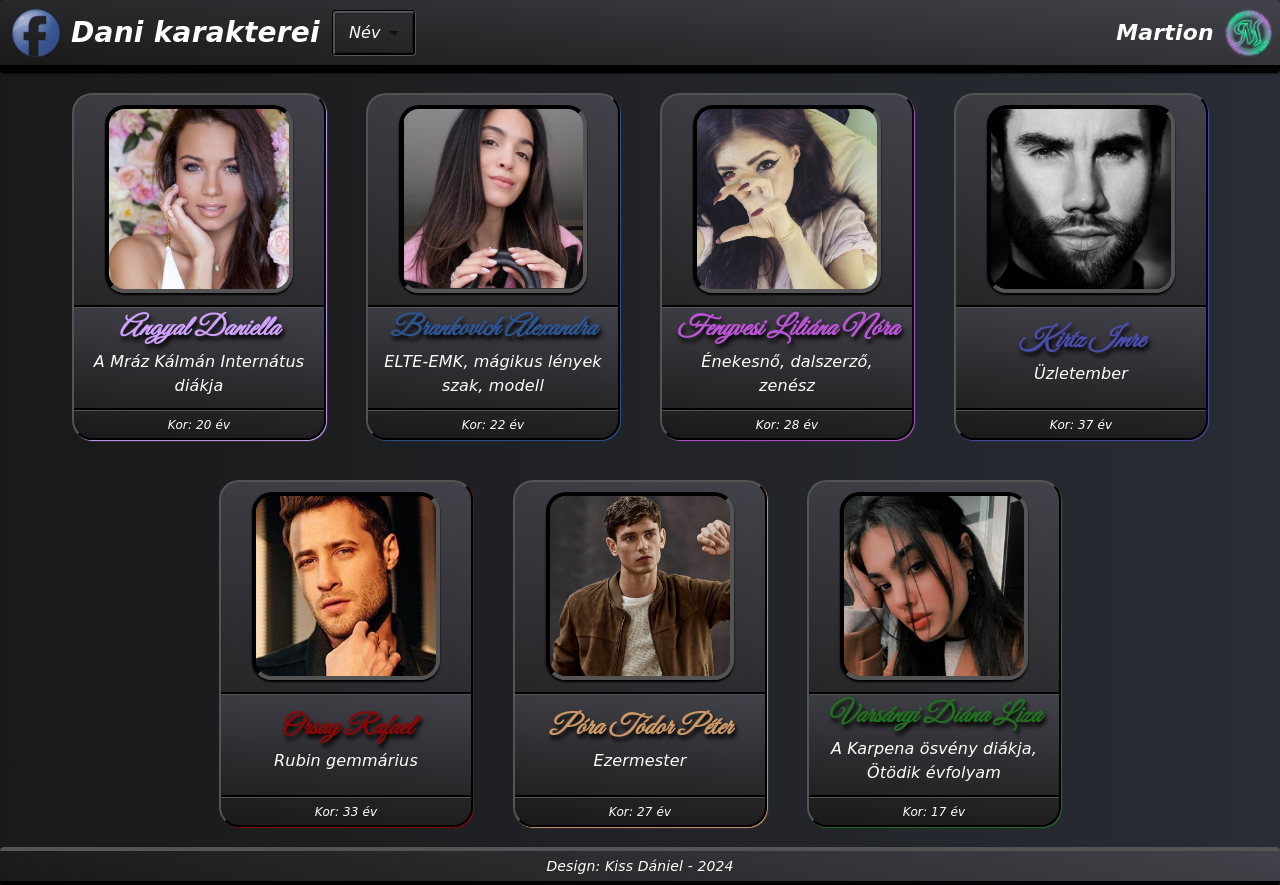
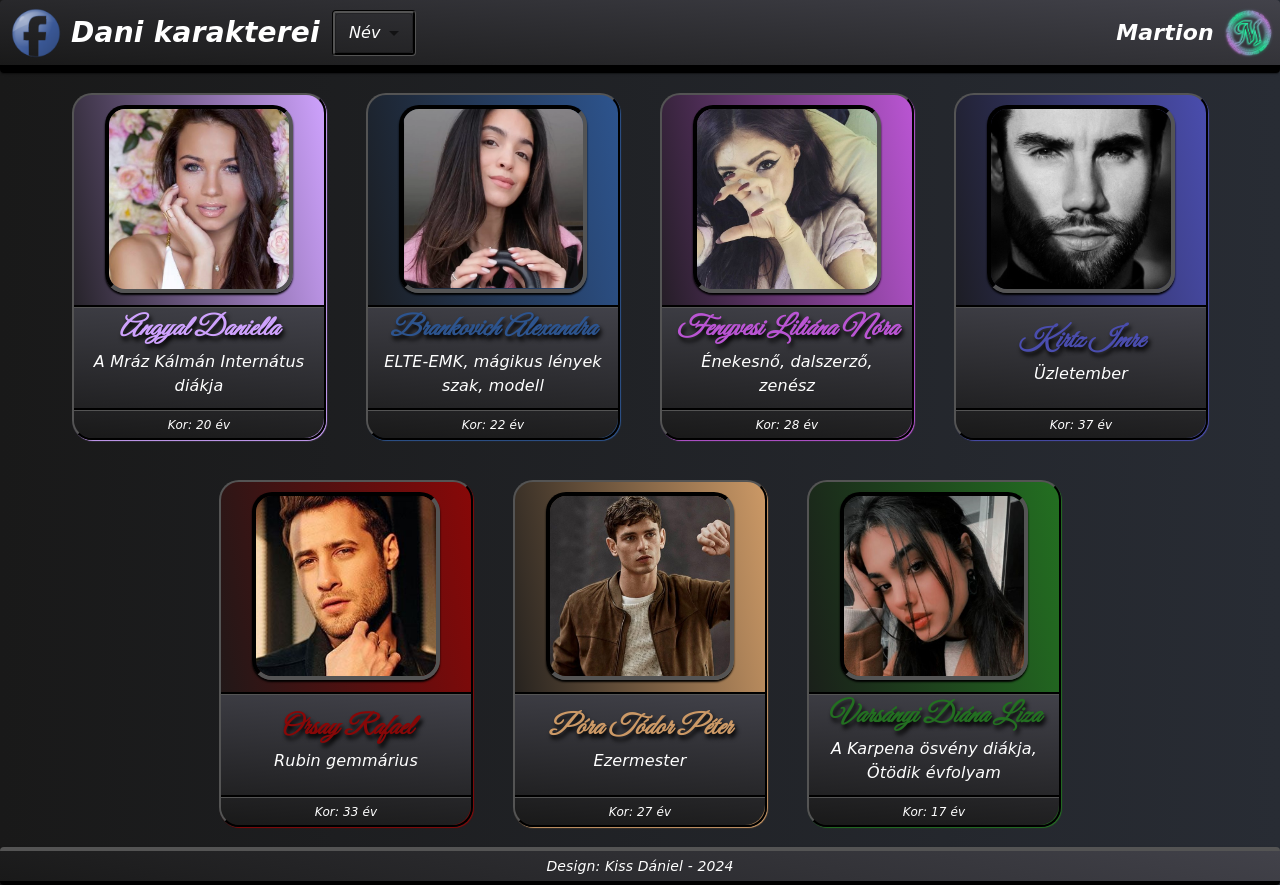
Before and after one commit to DanielWiera/DaniCharactersMartion, a React (Create React App) app: page / in a window 1280 px wide. Built offline with nearby package versions, Linux system fonts and the light colour scheme; the HTML template or start-up script is replaced by a standard one.

Commit message:
Add files via upload

```diff
--- a/src/components/character-card/index.jsx
+++ b/src/components/character-card/index.jsx
@@ -45,7 +45,7 @@ const Character = ({ name, title, birthday, img, pic, color }) => {
                         textAlign: "center",
                         border: "2px outset black",
                         borderRadius: "20px",
-                        background: "linear-gradient(195deg, #42424a, #191919)",
+                        background: `linear-gradient(260deg, ${color}, #191919)`,
                         boxShadow: `1px 1px 1px 0px ${color}`,
                     }}
                 >
```
